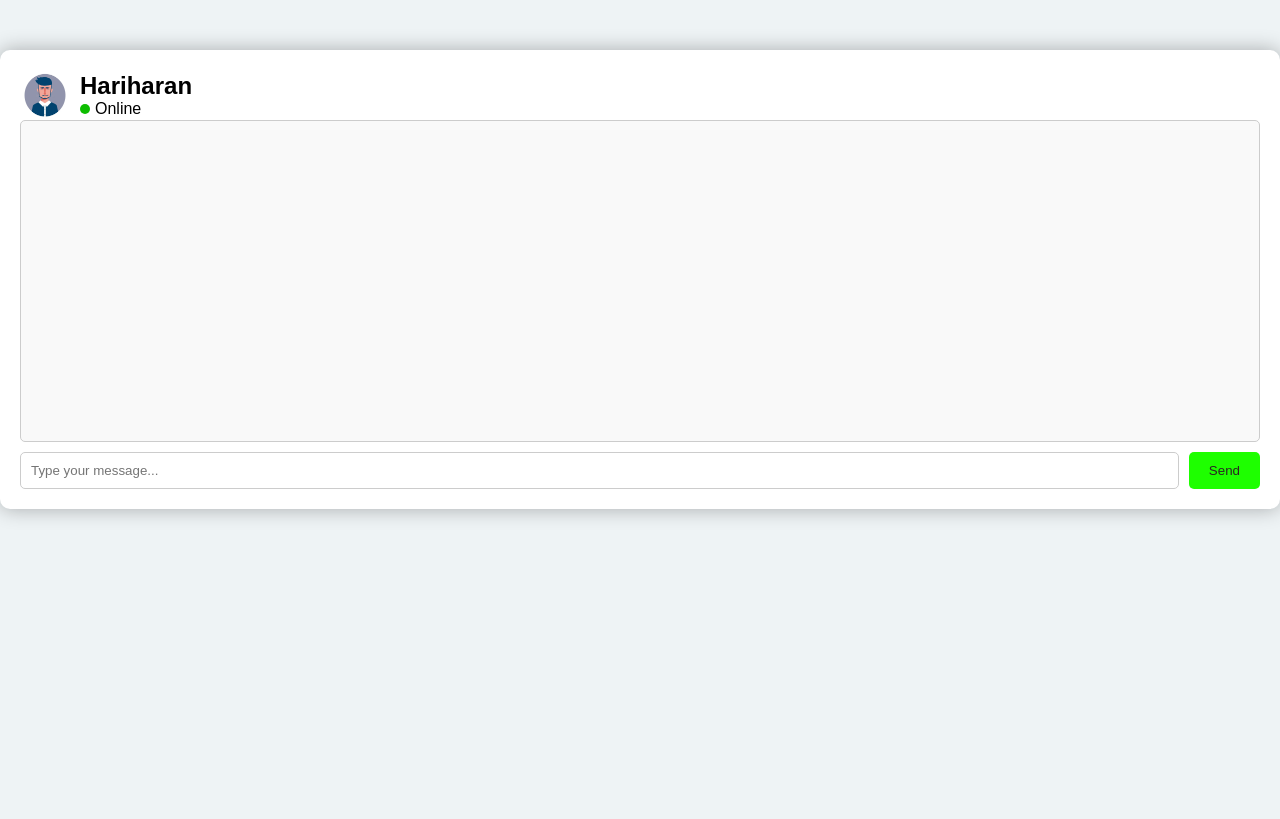
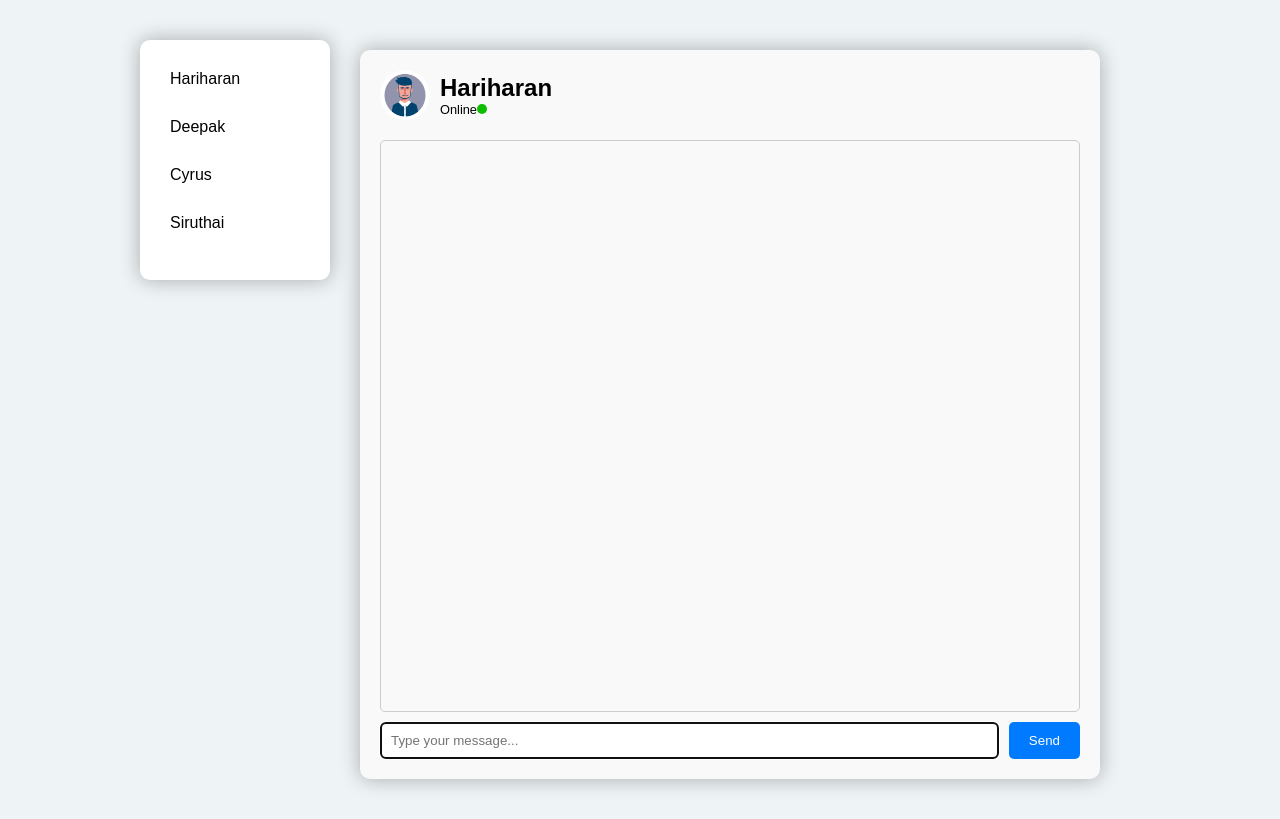
Before and after one commit to dazzy11/hari, a website: page index.html in a window 1280 px wide. Drawn offline with Linux system fonts and the light colour scheme.

Commit message:
contacts created

```diff
--- a/app.js
+++ b/app.js
@@ -1,3 +1,17 @@
+// Function to switch chat to a particular contact
+function switchChat(contactName) {
+    // Update chat profile info based on the selected contact
+    document.getElementById("chat-profile-name").innerText = contactName;
+
+    // Clear existing messages in the chat box (you may want to retain old messages)
+    document.getElementById("chat-box").innerHTML = "";
+
+    // You may add logic here to load previous messages for this contact
+
+    // Update the online status (this is just a placeholder)
+    document.getElementById("chat-online-status").innerText = "Online";
+}
+
 // Function to send a message
 function sendMessage() {
     // Get the message input element
@@ -26,6 +40,8 @@ function sendMessage() {
         chatBox.scrollTop = chatBox.scrollHeight;
     }
 }
+
+// Function to handle key press (Enter key to send message)
 function handleKeyPress(event) {
     if (event.keyCode === 13) { // 13 is the keycode for the Enter key
         sendMessage(); // Call sendMessage function when Enter key is pressed
--- a/index.html
+++ b/index.html
@@ -7,28 +7,36 @@
     <link rel="stylesheet" href="styles.css">
 </head>
 <body>
-
+    <div class="container">
+        <div class="contacts-container">
+            <div class="contacts">
+                <!-- Sample contacts, you can dynamically populate this -->
+                <div class="contact" onclick="switchChat('Hariharan')">Hariharan</div>
+                <div class="contact" onclick="switchChat('Deepak')">Deepak</div>
+                <div class="contact" onclick="switchChat('Cyrus')">Cyrus</div>
+                <div class="contact" onclick="switchChat('Siruthai')">Siruthai</div>
+            </div>
+        </div>
         <div class="chat-container">
+            <!-- Chat profile info and messages will be dynamically updated -->
             <div class="profile-info">
                 <img src="profile.png" alt="Profile Picture">
-            <div class="name-container">
-                <h2>Hariharan</h2>
+                <div class="name-status">
+                    <h2 id="chat-profile-name">Hariharan</h2>
                     <div class="online-status">
-                    <span class="dot"></span><p>Online</p>
+                        <p>Online</p>
+                        <span class="dot"></span>
                     </div>
                 </div>
             </div>
-
-
             <div class="chat-box" id="chat-box"></div>
-
             <div class="message-input-container">
-            <input type="text" id="message-input" placeholder="Type your message..."  onkeypress="handleKeyPress(event)">
-
-            <button class="send-button">Send</button>
+                <input type="text" id="message-input" placeholder="Type your message..." autofocus onkeypress="handleKeyPress(event)">
+                <button class="send-button" onclick="sendMessage()">Send</button>
             </div>
         </div>
-
+    </div>
     <script src="app.js"></script>
 </body>
+
 </html>
--- a/styles.css
+++ b/styles.css
@@ -1,3 +1,4 @@
+/* Global styles */
 body {
     font-family: Arial, sans-serif;
     margin: 0;
@@ -5,102 +6,29 @@ body {
     background-color: #eef3f5; /* Light gray background color */
 }
 
+/* Chat container styles */
+.container {
+    display: flex;
+    justify-content: space-between;
+    max-width: 1000px;
+    margin: 20px auto; /* Modified margin */
+    padding: 20px;
+}
+
 .chat-container {
-    max-width: 6000px;
-    margin: 50px auto;
-    background-color: #fff; /* White background */
+    width: 70%; /* Adjusted width */
+    background-color: #f9f9f9; /* Light gray background color */
     border-radius: 10px;
     box-shadow: 0 0 20px rgba(0, 0, 0, 0.3); /* Shadow effect */
     padding: 20px;
+    margin-top: 10px; /* Moved up */
+    margin-right: 40px; /* Moved right */
 }
 
-.chat-box {
-    height: 300px;
-    overflow-y: auto;
-    border: 1px solid #ccc;
-    padding: 10px;
-    margin-bottom: 10px;
-    background-color: #f9f9f9; /* Light gray background color */
-    border-radius: 5px;
-}
-
-.message {
-    background-color: #cce6ff; /* Light blue background color */
-    padding: 10px;
-    border-radius: 5px;
-    margin-bottom: 5px;
-}
-
-.user-message {
-    background-color: #d9ead3; /* Light green background color */
-}
-
-.message-input-container {
-    display: flex;
-}
-
-#message-input {
-    flex: 1; /* Take remaining space */
-    padding: 10px;
-    border-radius: 5px;
-    border: 1px solid #ccc;
-}
-
-button {
-    padding: 10px 20px;
-    background-color: #007bff; /* Blue button color */
-    color: #fff;
-    border: none;
-    border-radius: 5px;
-    cursor: pointer;
-    margin-left: 10px; /* Add some space between the input field and button */
-}
-
-button:hover {
-    background-color: #0056b3; /* Darker blue button color on hover */
-}
-/* Add this CSS to your existing styles.css file */
-
-.header {
-    display: flex;
-    align-items: center;
-    padding: 20px;
-    background-color: #007bff; /* Blue header background color */
-    color: #fff; /* White text color */
-}
-
-.profile-info img {
-    width: 50px;
-    height: 50px;
-    border-radius: 50%;
-    margin-right: 10px;
-}
-
-.profile-info h2 {
-    margin: 0;
-}
-
-.online-status {
-    display: flex;
-    align-items: center;
-    margin-left: auto; /* Push the online status to the right */
-}
-
-.dot {
-    height: 10px;
-    width: 10px;
-    background-color: #0dbd00; /* Green dot color */
-    border-radius: 50%;
-    margin-right: 5px;
-}
-
-.online-status p {
-    margin: 0;
-}
 .profile-info {
     display: flex;
     align-items: center;
-    flex: 1;
+    margin-bottom: 20px;
 }
 
 .profile-info img {
@@ -123,16 +51,109 @@ button:hover {
     margin: 0;
     font-size: 0.8em; /* Adjust font size as needed */
 }
+
+.chat-box {
+    height: calc(100vh - 250px); /* Set chat box height to fill the remaining height of the viewport */
+    overflow-y: auto;
+    border: 1px solid #ccc;
+    padding: 10px;
+    margin-bottom: 10px;
+    background-color: #f9f9f9; /* Light gray background color */
+    border-radius: 5px;
+}
+
+.sent-message {
+    background-color: #cce6ff; /* Light blue background color */
+    color: #000; /* Black text color for sent messages */
+    padding: 10px;
+    border-radius: 5px;
+    margin-bottom: 5px;
+}
+
+.received-message {
+    background-color: #d9ead3; /* Light green background color */
+    color: #000; /* Black text color for received messages */
+    padding: 10px;
+    border-radius: 5px;
+    margin-bottom: 5px;
+}
+
+.message-input-container {
+    display: flex;
+}
+
+#message-input {
+    flex: 1; /* Take remaining space */
+    padding: 10px;
+    border-radius: 5px;
+    border: 1px solid #ccc;
+}
+
 .send-button {
     padding: 10px 20px;
-    background-color: #1eff00; /* Initial blue button color */
-    color: #2b2424;
+    background-color: #007bff; /* Blue button color */
+    color: #fff;
     border: none;
     border-radius: 5px;
     cursor: pointer;
-    transition: background-color 0.3s ease; /* Smooth transition for background color */
+    margin-left: 10px; /* Add some space between the input field and button */
 }
 
 .send-button:hover {
     background-color: #0056b3; /* Darker blue button color on hover */
 }
+
+/* Contacts container styles */
+.contacts-container {
+    width: 150px; /* Adjust width as needed */
+    max-height: 200px; /* Set maximum height to limit the size */
+    background-color: #fff; /* White background color */
+    border-radius: 10px; /* Rounded corners */
+    box-shadow: 0 0 20px rgba(0, 0, 0, 0.3); /* Shadow effect */
+    padding: 20px;
+    overflow-y: auto; /* Add scroll if contacts overflow */
+}
+
+.contact {
+    padding: 10px;
+    margin-bottom: 10px;
+    cursor: pointer;
+    border-radius: 5px;
+    transition: background-color 0.3s ease;
+    /* Smooth transition on hover */
+}
+
+.contact:hover {
+    background-color: #93bbe7; /* Light gray background color on hover */
+}
+
+.online-status {
+    display: flex; /* Use flexbox */
+    align-items: center; /* Vertically align items */
+}
+
+.dot {
+    height: 10px;
+    width: 10px;
+    background-color: #0dbd00; /* Green dot color */
+    border-radius: 50%;
+    margin-right: 5px; /* Add some spacing between the dot and the text */
+}
+.message {
+    background-color: #90b9dd; /* Light blue background color */
+    padding: 10px;
+    border-radius: 5px;
+    margin-bottom: 5px;
+}
+
+/* Responsive styles */
+@media screen and (max-width: 768px) {
+    .container {
+        flex-direction: column;
+    }
+
+    .chat-container,
+    .contacts-container {
+        width: 100%;
+    }
+}
```
Lines whose indentation alone changed are shown as unchanged.
